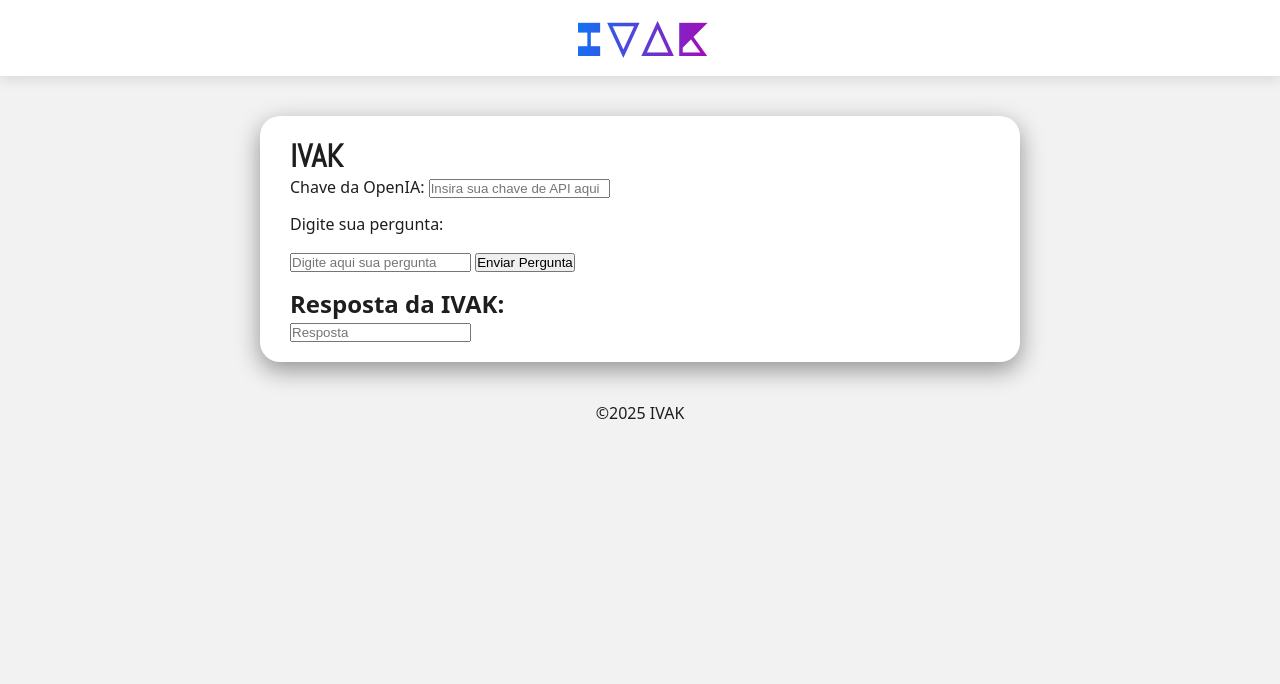
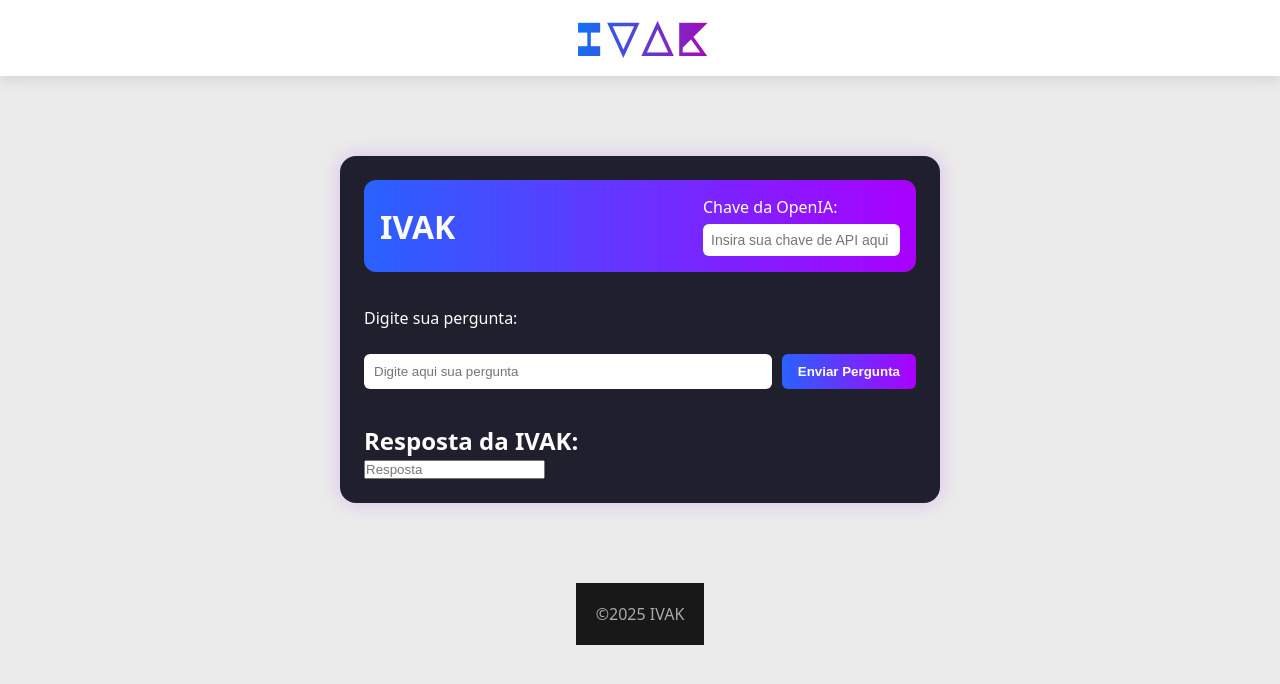
Before and after one commit to SarahSSM1/IVAK-IA, a website: page index.html in a window 1280 px wide. Drawn offline with Linux system fonts and the light colour scheme.

Commit message:
sarah/add: adicionando estilo ao card

```diff
--- a/index.html
+++ b/index.html
@@ -18,28 +18,29 @@
 
     <main>
       <div class="card">
-        <header>
-          <h1 id="card-title">IVAK</h1>
+        <div class="card-header">
+          <h1 class="nav-card-title">IVAK</h1>
 
           <div class="api-key-container">
             <label for="api-key">Chave da OpenIA:</label>
             <input type="password" id="api-key" placeholder="Insira sua chave de API aqui">
           </div>
-        </header>
+        </div>
 
         <p>Digite sua pergunta:</p>
 
         <div class="chat-container">
           <div id="chat-output"></div>
           <div class="chat-input">
-                <input type="text" id="user-input" placeholder= "Digite aqui sua pergunta">
+            <input type="text" id="user-input" placeholder="Digite aqui sua pergunta">
             <button id="send-button">Enviar Pergunta</button>
           </div>
         </div>
+
         <div id="ai-response-container" class="hidden">
           <h2>Resposta da IVAK:</h2>
           <div id="ai-response-output"></div>
-            <input type="text" id="user-input" placeholder= "Resposta">
+          <input type="text" id="user-input" placeholder="Resposta">
         </div>
       </div>
     </main>
--- a/ivak.css
+++ b/ivak.css
@@ -1,7 +1,7 @@
 :root {
-  --text-color: #1e1e1e;
-  --background-color: #f2f2f2;
-  --card-bg: #ffffff;
+  --text-color: #fdfdfd;
+  --background-color: #ebebeb;
+  --card-bg: #c8d8d8;
   --accent-gradient-blue: linear-gradient(100deg, #0778f8, #a809b6);
 
   --navbar-bg: #fff;
@@ -47,7 +47,6 @@ main {
 
 .navbar-title {
   font-family: "Major Mono Display", monospace;
-  /* font-family: "Abel", sans-serif; */
   font-size: 45px;
   background: var(--accent-gradient-blue);
   -webkit-background-clip: text;
@@ -71,6 +70,94 @@ main {
   transition: transform 0.4s ease;
 }
 
-#card-title{
-  font-family: "Abel", sans-serif;
+/* .card {
+  background-color: #1e1e2f;
+  padding: 20px;
+  border-radius: 12px;
+  max-width: 600px;
+  margin: 40px auto;
+  box-shadow: 0 0 15px rgba(0,0,0,0.3);
+  color: #fff;
+  font-family: 'Abel', sans-serif;
+} */
+
+.card {
+  background: #1f1f2e;
+  border-radius: 16px;
+  max-width: 600px;
+  margin: 40px auto;
+  padding: 24px;
+  box-shadow: 0 0 20px rgba(160, 0, 255, 0.2);
 }
+
+.card-header {
+  display: flex;
+  align-items: center;
+  justify-content: space-between;
+  background: linear-gradient(to right, #2962FF, #AA00FF);
+  border-radius: 12px;
+  padding: 16px;
+  margin-bottom: 20px;
+}
+
+.logo-inside {
+  height: 40px;
+}
+
+.api-key-container {
+  display: flex;
+  flex-direction: column;
+  color: white;
+}
+
+.api-key-container input {
+  padding: 8px;
+  border-radius: 6px;
+  border: none;
+  margin-top: 6px;
+  font-size: 14px;
+}
+
+.prompt-text {
+  font-size: 16px;
+  margin-bottom: 10px;
+}
+
+.chat-container {
+  margin-bottom: 20px;
+}
+
+.chat-input {
+  display: flex;
+  gap: 10px;
+  margin-top: 10px;
+}
+
+.chat-input input {
+  flex: 1;
+  padding: 10px;
+  border-radius: 6px;
+  border: none;
+}
+
+#send-button {
+  background: linear-gradient(to right, #2962FF, #AA00FF);
+  color: white;
+  border: none;
+  border-radius: 6px;
+  padding: 10px 16px;
+  cursor: pointer;
+  font-weight: bold;
+  transition: 0.3s;
+}
+
+#send-button:hover {
+  opacity: 0.8;
+}
+
+footer {
+  text-align: center;
+  padding: 20px;
+  background-color: #181818;
+  color: #aaa;
+}
```
Lines whose indentation alone changed are shown as unchanged.
